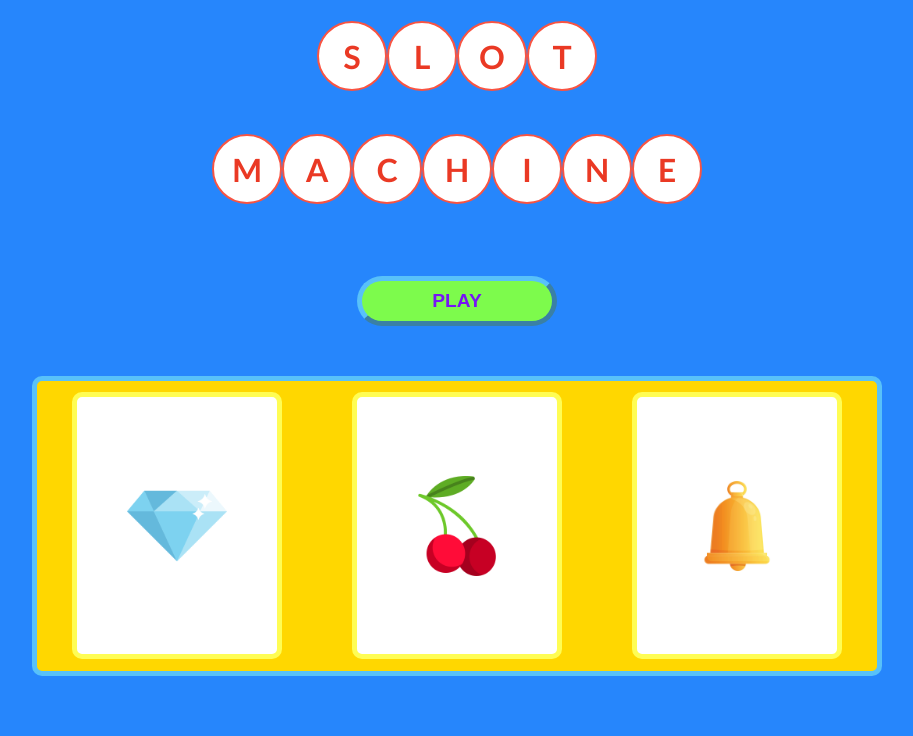
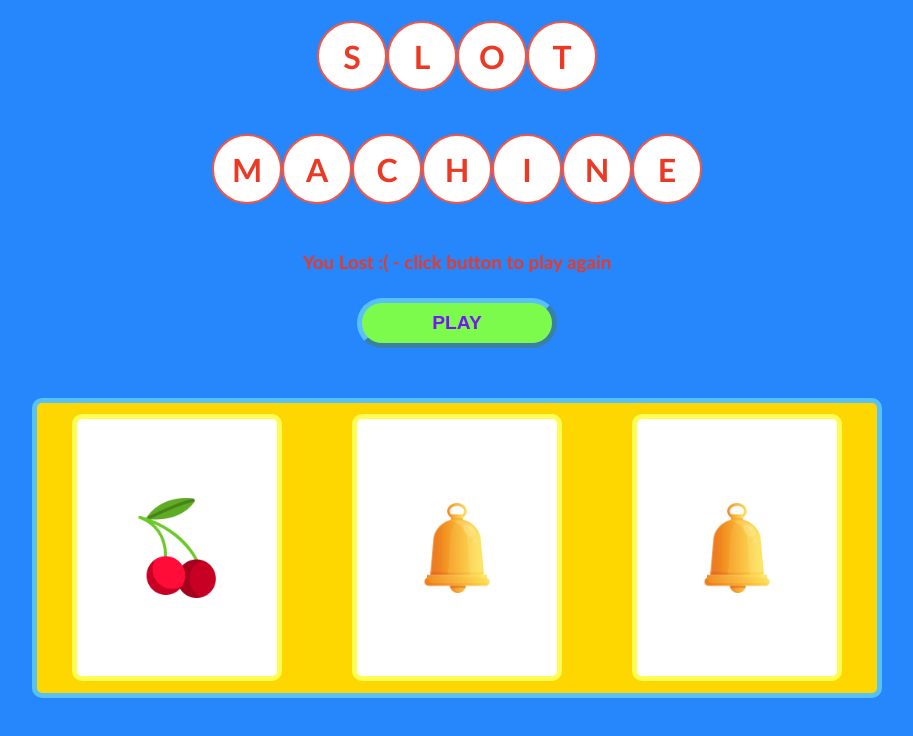
Before and after one commit to annakreno/project1, a plain HTML site: page index.html in a window 1280 px wide. Both pictures are taken after a click on the button "PLAY". Shown: the whole page, without its empty margins (183-1096 px from the left). Drawn offline with Linux system fonts and the light colour scheme.

Commit message:
added js

```diff
--- a/css/main.css
+++ b/css/main.css
@@ -121,16 +121,3 @@ button {
     height: 100px;
     width: 100px;
 }
-
-#diamond {
-
-
-}
-
-#cherry {
-
-}
-
-#bell {
-
-}
--- a/js/main.js
+++ b/js/main.js
@@ -1,19 +1,48 @@
 /*----- constants -----*/
 
-const WIN_COMBOS = [
-    [0, 0, 0],
-    [1, 1, 1],
-    [2, 2, 2],
+const iconImages = [
+    {name: "diamond", html: "<img class='icons' id='diamond' src='slot_machine_images/Diamond.png'/>"},
+    {name: "cherry", html: "<img class='icons' id='cherry' src='slot_machine_images/cherry3.png'/>"},
+    {name: "bell", html: "<img class='icons' id='bell' src='slot_machine_images/bell4.png'/>"},
 ]
 
 /*----- app's state (variables) -----*/
 
 /*----- cached element references -----*/
-const buttonEl = document.querySelector("button")
-const slot1El = document.getElementById("slot1")
-const slot
 
+const buttonEl = document.querySelector("button");
+const allSlots = document.querySelectorAll(".container > div");
+const slotEl1 = document.getElementById("slot1");
+const slotEl2 = document.getElementById("slot2");
+const slotEl3 = document.getElementById("slot3");
+let winner = document.querySelector("h3");
 
 /*----- event listeners -----*/
+buttonEl.addEventListener("click", init);
 
 /*----- functions -----*/
+
+function init() {
+    updateIcons()
+    checkForWinner()
+
+}
+
+function getRandomNum() {
+    return Math.floor(Math.random() * 3);
+}
+
+function updateIcons() {
+    allSlots.forEach(slot => {
+        const newIdx = getRandomNum();
+        slot.innerHTML = iconImages[newIdx].html;
+    });
+}
+
+function checkForWinner(allSlots) {
+    if(slotEl1.innerHTML === slotEl2.innerHTML && slotEl2.innerHTML === slotEl3.innerHTML) {
+        winner.innerText = "You Won!"
+    } else {
+        winner.innerText = "You Lost :( - click button to play again"
+    }
+}
```
Also changed, not shown: index.html (line endings or trailing spaces), slot_machine_images/lasVegasSign.png (added).
